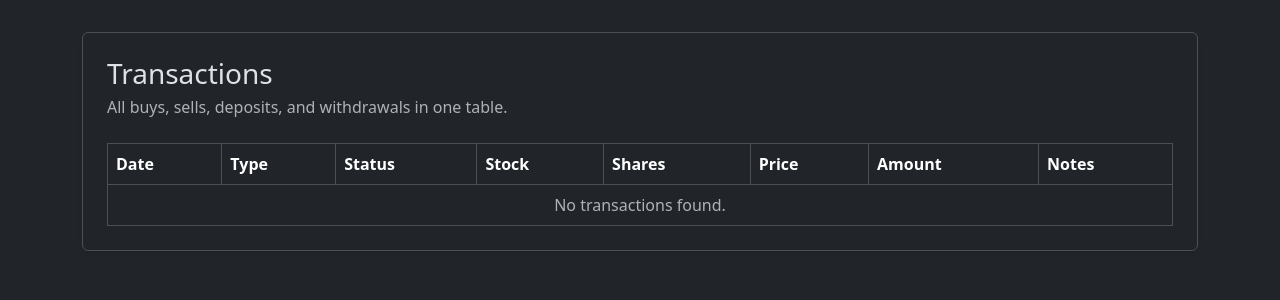
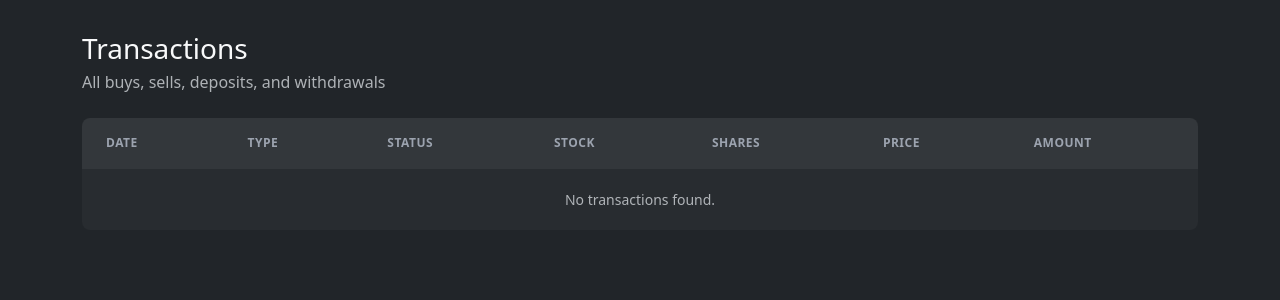
Before and after one commit to anair61/ift401capstone, a Python web app: template templates/transactions.html in a window 1280 px wide. Shown: the part 57-357 px from the top of the page. Run offline with Jinja, Linux system fonts and the light colour scheme; the template is opened without the code that fills it, so the values that code supplies are empty.

Commit message:
Update transactions.html

```diff
--- a/templates/transactions.html
+++ b/templates/transactions.html
@@ -3,50 +3,58 @@
 {% block title %}Transactions{% endblock %}
 
 {% block content %}
-<div class="card shadow-sm border">
-  <div class="card-body p-4">
+<div class="row g-4 mb-4">
+  <div class="col-12">
     <h1 class="h3 mb-1">Transactions</h1>
-    <p class="text-body-secondary mb-4">All buys, sells, deposits, and withdrawals in one table.</p>
+    <p class="text-body-secondary mb-0">All buys, sells, deposits, and withdrawals</p>
+  </div>
+</div>
 
-    <div class="table-responsive">
-      <table class="table table-bordered table-hover align-middle mb-0">
+<!-- Transactions Table -->
+<div class="row g-4">
+  <div class="col-12">
+    <div class="table-card">
+      <table class="data-table">
         <thead>
           <tr>
-            <th>Date</th>
-            <th>Type</th>
-            <th>Status</th>
-            <th>Stock</th>
-            <th>Shares</th>
-            <th>Price</th>
-            <th>Amount</th>
-            <th>Notes</th>
+            <th>DATE</th>
+            <th>TYPE</th>
+            <th>STATUS</th>
+            <th>STOCK</th>
+            <th>SHARES</th>
+            <th>PRICE</th>
+            <th>AMOUNT</th>
           </tr>
         </thead>
         <tbody>
           {% if transactions %}
             {% for txn in transactions %}
             <tr>
-              <td>{{ txn.created_at.strftime('%Y-%m-%d %H:%M') if txn.created_at else '-' }}</td>
-              <td>{{ txn.txn_type|capitalize }}</td>
+              <td class="small">{{ txn.created_at.strftime('%Y-%m-%d %H:%M') if txn.created_at else '-' }}</td>
+              <td><span class="type-badge">{{ txn.txn_type|capitalize }}</span></td>
               <td>
                 {% if txn.status == 'completed' %}
                   <span class="badge text-bg-success">Completed</span>
                 {% elif txn.status == 'pending' %}
                   <span class="badge text-bg-warning">Pending</span>
-                {% else %}
-                  <span class="badge text-bg-secondary">{{ txn.status|capitalize }}</span>
+                  {% if txn.txn_type in ['buy', 'sell'] %}
+                    <form method="post" action="{{ url_for('cancel_transaction', transaction_id=txn.id) }}" style="display:inline;" class="ms-2">
+                      <button class="btn btn-outline-danger btn-sm" onclick="return confirm('Cancel this order?')">Cancel</button>
+                    </form>
+                  {% endif %}
+                {% elif txn.status == 'cancelled' %}
+                  <span class="badge text-bg-secondary">Cancelled</span>
                 {% endif %}
               </td>
               <td>{{ txn.stock.ticker if txn.stock else '-' }}</td>
               <td>{{ txn.shares if txn.shares is not none else '-' }}</td>
-              <td>{{ '$%.2f'|format(txn.price) if txn.price is not none else '-' }}</td>
+              <td class="text-muted">{{ '$%.2f'|format(txn.price) if txn.price is not none else '-' }}</td>
               <td>${{ '%.2f'|format(txn.amount) }}</td>
-              <td>{{ txn.notes or '-' }}</td>
             </tr>
             {% endfor %}
           {% else %}
             <tr>
-              <td colspan="8" class="text-center text-muted">No transactions found.</td>
+              <td colspan="7" class="text-center text-muted">No transactions found.</td>
             </tr>
           {% endif %}
         </tbody>
@@ -54,4 +62,61 @@
     </div>
   </div>
 </div>
+
+<style>
+/* Table Card */
+.table-card {
+  background: rgba(255, 255, 255, 0.03);
+  border-radius: 8px;
+  overflow: hidden;
+}
+
+/* Data Table */
+.data-table {
+  width: 100%;
+  font-size: 0.875rem;
+}
+
+.data-table thead {
+  background: rgba(255, 255, 255, 0.05);
+}
+
+.data-table th {
+  padding: 1rem 1.5rem;
+  text-align: left;
+  font-weight: 600;
+  font-size: 0.75rem;
+  color: #9CA3AF;
+  text-transform: uppercase;
+  letter-spacing: 0.5px;
+}
+
+.data-table td {
+  padding: 1.25rem 1.5rem;
+  border-top: 1px solid rgba(255, 255, 255, 0.05);
+  color: #D1D5DB;
+}
+
+.type-badge {
+  display: inline-block;
+  padding: 0.35rem 0.75rem;
+  background: rgba(255, 255, 255, 0.1);
+  border-radius: 6px;
+  font-weight: 700;
+  font-size: 0.8rem;
+  color: #D1D5DB;
+}
+
+/* Buttons */
+.btn-outline-danger {
+  border-color: #DC2626;
+  color: #DC2626;
+}
+
+.btn-outline-danger:hover {
+  background: #DC2626;
+  border-color: #DC2626;
+  color: white;
+}
+</style>
 {% endblock %}
```
